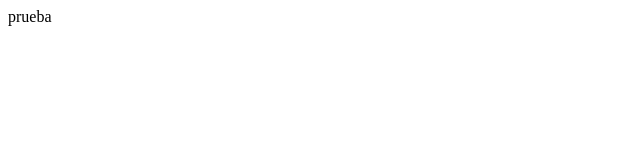
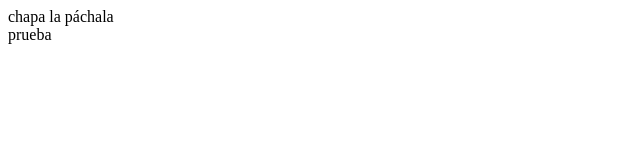
Before and after one commit to JosueRamos98/Proyecto-Semestral, a plain HTML site: page index.html in a window 1280 px wide. Shown: the whole page, without its empty margins (0-640 px from the left). Drawn offline with Linux system fonts and the light colour scheme.

Commit message:
Update index.html
turbo chapa la pachala

```diff
--- a/index.html
+++ b/index.html
@@ -1,12 +1,16 @@
 <!DOCTYPE html>
 <html lang="en">
+
 <head>
     <meta charset="UTF-8">
     <meta http-equiv="X-UA-Compatible" content="IE=edge">
     <meta name="viewport" content="width=>, initial-scale=1.0">
     <title>Document</title>
 </head>
+
 <body>
+    <div>chapa la páchala</div>
     <div> prueba</div>
 </body>
+
 </html>
```
